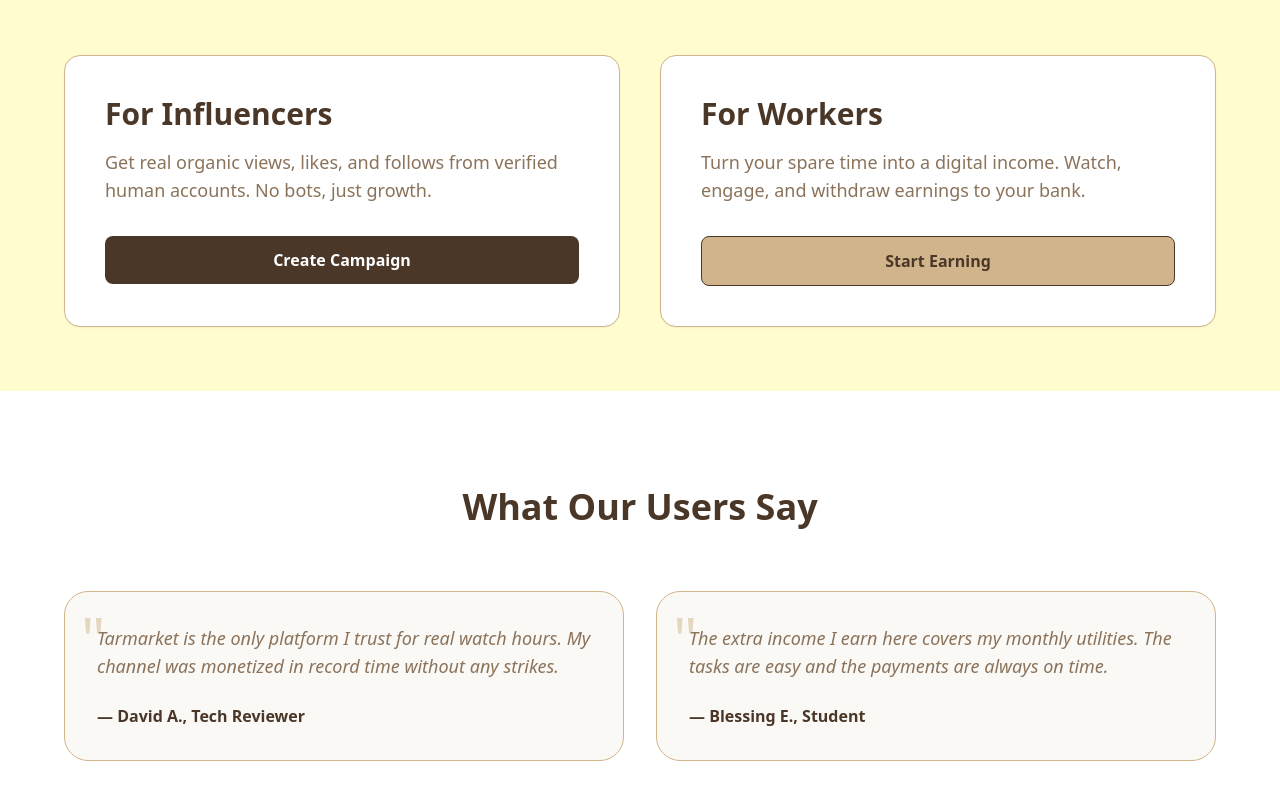
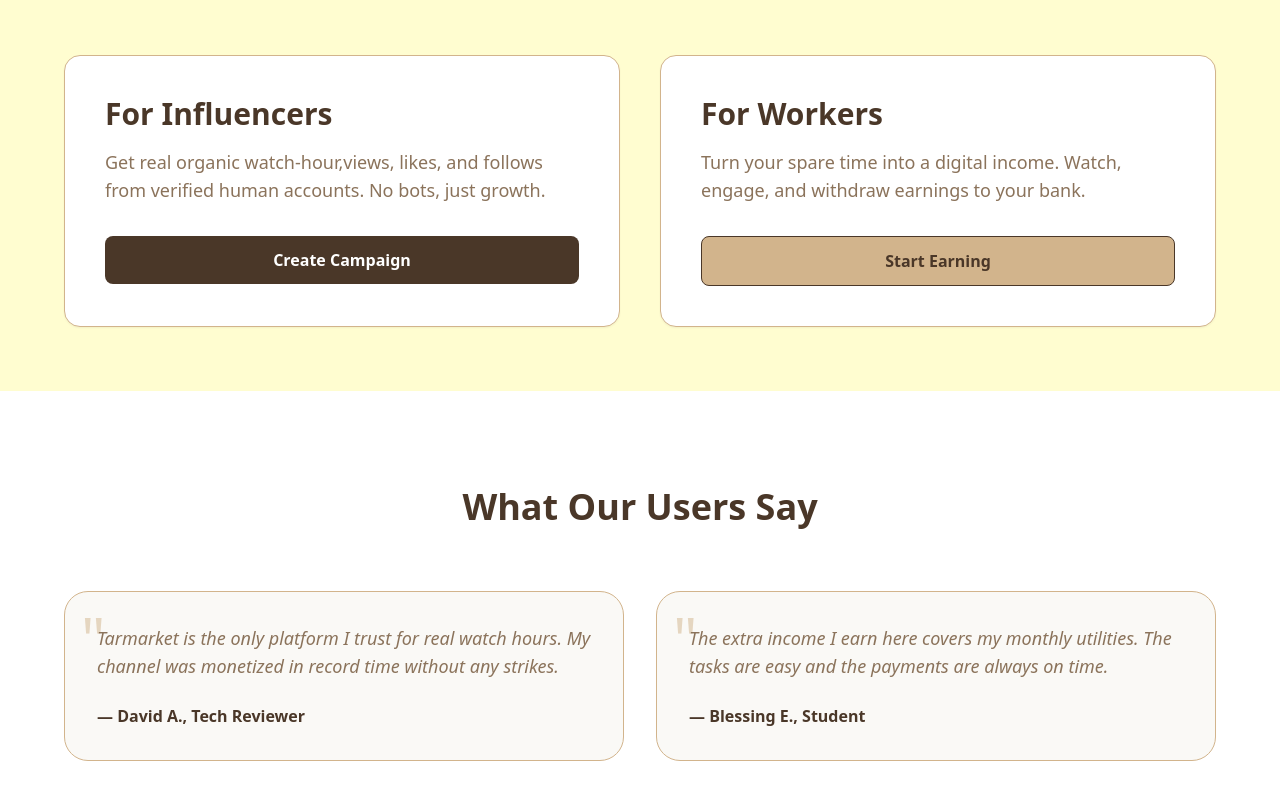
Before and after one commit to mojuba11/Tarmarket-pro, a React (Vite) app in the folder client/: page / in a window 1280 px wide. Shown: the part 1520-2320 px from the top of the page. Built offline with nearby package versions, Linux system fonts and the light colour scheme.

Commit message:
Update description for 'For Influencers' feature

```diff
--- a/client/src/components/FeatureCards.jsx
+++ b/client/src/components/FeatureCards.jsx
@@ -4,7 +4,7 @@
   const features = [
     {
       title: "For Influencers",
-      desc: "Get real organic views, likes, and follows from verified human accounts. No bots, just growth.",
+      desc: "Get real organic watch-hour,views, likes, and follows from verified human accounts. No bots, just growth.",
       button: "Create Campaign",
       color: "#4A3728"
     },
```
